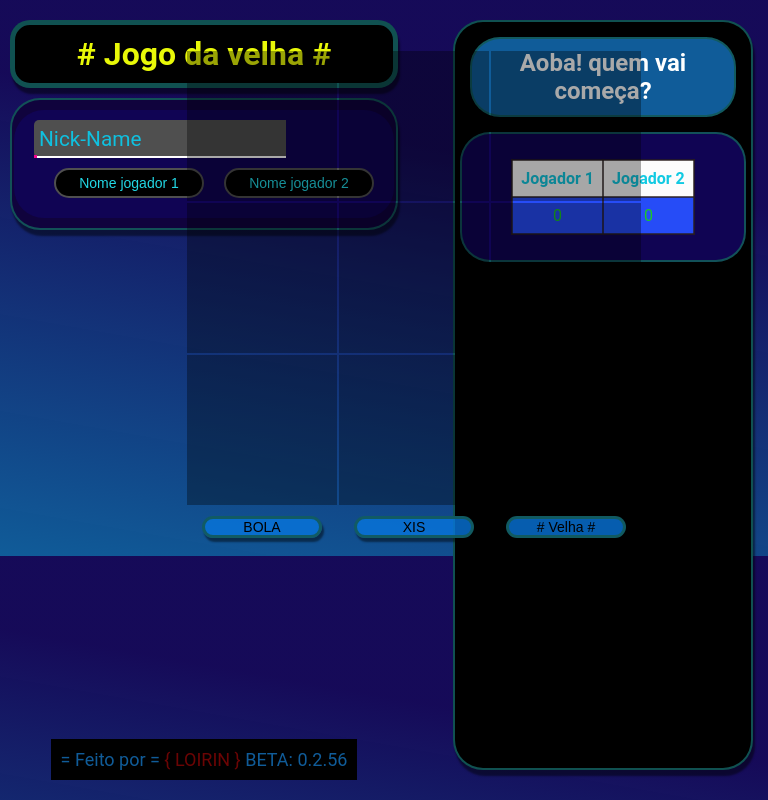
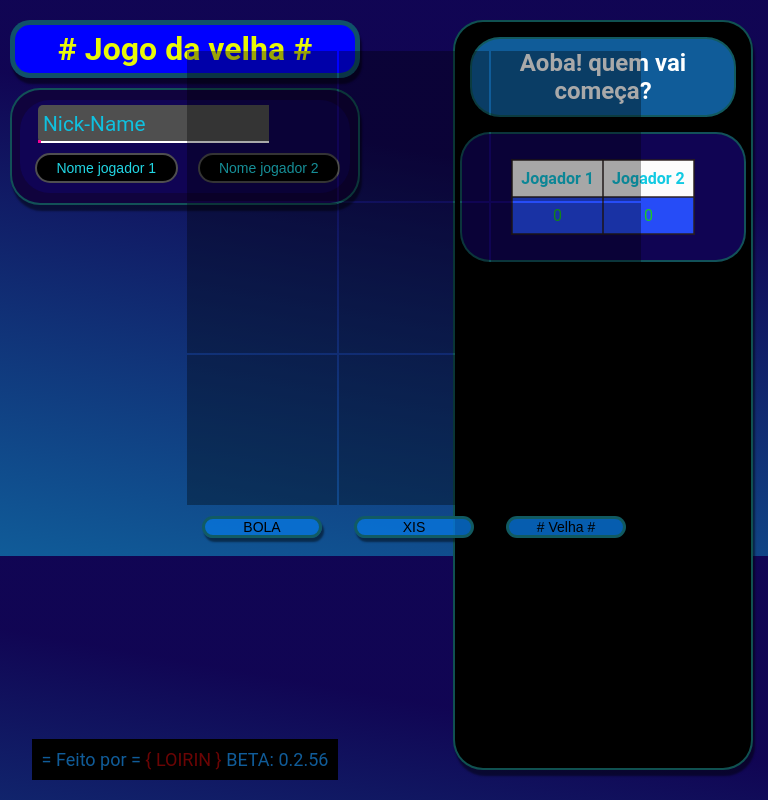
Before and after one commit to LOIRINMF/Jogo-da-velha, a plain HTML site: page public/jogo.html in a window 768 px wide. Drawn offline with Linux system fonts and the light colour scheme.

Commit message:
Começando a ver @media.
Acho que vou ter que começar a pensa em um designer melhor pro site/jogo.

```diff
--- a/public/Estilos/Media.css
+++ b/public/Estilos/Media.css
@@ -0,0 +1,61 @@
+/* CELULARES EM "PÉ" */
+@media screen and (max-width: 500px) {
+
+    body {
+        background-color: rgb(0, 0, 0);
+    }
+
+    header {
+        & .header__H {
+            background: red;
+        }
+    }
+}
+
+/* CELULARES EM "DEITADO" */
+@media screen and (min-width: 501px) and (max-width: 920px) {
+
+    body {
+        background-color: rgb(0, 0, 0);
+    }
+
+    header {
+        max-width: 350px;
+
+        & .header__H {
+
+
+            background: blue;
+        }
+
+        & .titulor {
+            padding: 5px;
+
+        }
+    }
+
+    .definir__jogador .jogadores {
+        padding: 0px;
+        max-width: 330px;
+
+    }
+
+    .form__j {
+        left: 8px;
+        margin-top: 5px;
+
+    }
+
+    .form__s {
+        margin-left: 5px;
+
+    }
+
+    /* SISTEMA */
+
+    .header__sistema {
+
+
+    }
+
+}
--- a/public/Estilos/da.css
+++ b/public/Estilos/da.css
@@ -46,8 +46,6 @@ body {
 
 header {
     position: fixed;
-
-    max-width: 388px;
 
     top: 20px;
     left: 10px;
@@ -234,7 +232,7 @@ input:valid+label::after {
 
         margin: 15px;
 
-        text-align: center;
+        text-align: left;
         background: var(--cor-03);
 
         border: 2px solid var(--border);
```
